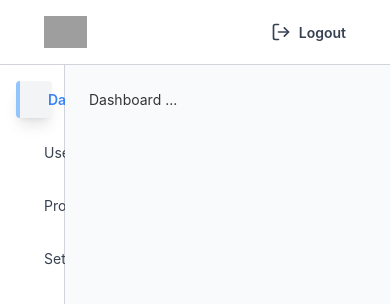
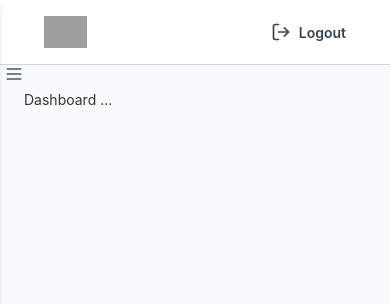
Before and after one commit to HamzaAliKundi/portal, a React (Vite) app: page /dashboard in a window 390 px wide. Shown: the top 304 px of the page. Built offline with nearby package versions, Linux system fonts and the light colour scheme; sample sign-in values are in the browser's storage; grey boxes are pictures that could not be loaded.

Commit message:
make side navigation responsive

```diff
--- a/src/pages/layout.tsx
+++ b/src/pages/layout.tsx
@@ -1,6 +1,8 @@
+import { useState } from "react";
 import { NavLink, Outlet } from "react-router-dom";
 import { Home, User, Users, Settings } from "lucide-react";
 import Navbar from './navbar';
+import { Menu, X } from "lucide-react";
 
 const links = [
   { name: "Dashboard", path: "/dashboard", icon: Home },
@@ -10,13 +12,21 @@ const links = [
 ];
 
 const Layout = () => {
+  const [isSidebarOpen, setIsSidebarOpen] = useState(false);
+
+  const toggleSidebar = () => setIsSidebarOpen(!isSidebarOpen);
+
+
   return (
     <div className="flex h-screen flex-col">
       <Navbar />
 
       <div className="flex flex-1">
-        <aside className="w-1/6 bg-white border-r border-gray-300 shadow-md">
-          <nav className="p-4">
+        <aside
+          className={`fixed inset-y-0 left-0 z-20 w-[300px] bg-white border-r border-gray-300 shadow-md transform ${isSidebarOpen ? "translate-x-0" : "-translate-x-full"
+            } transition-transform duration-300 md:translate-x-0 md:relative`}
+        >
+          <nav className="px-4 pt-9 md:pt-2 lg:pt-4">
             <ul className="space-y-4">
               {links.map((link) => (
                 <li key={link.path}>
@@ -24,24 +34,38 @@ const Layout = () => {
                     to={link.path}
                     className={({ isActive }) =>
                       `flex items-center px-4 py-2 rounded transition-all ${isActive
-                        ? "bg-gray-100 border-l-4 border-blue-300 shadow-lg text-blue-500 font-semibold"
-                        : "text-gray-700 hover:bg-gray-200"
+                        ? "!bg-gray-100 !border-l-4 !border-blue-300 !shadow-lg !text-blue-500 !no-underline !font-semibold"
+                        : "!text-gray-700 !hover:bg-gray-200 !no-underline"
                       }`
                     }
                   >
-                    <link.icon
-                      className={`mr-3 h-5 w-5 ${"text-gray-500"
-                        }`}
-                    />
+                    <link.icon className="!mr-3 !no-underline !h-5 !w-5 !text-gray-500" />
                     {link.name}
                   </NavLink>
                 </li>
               ))}
             </ul>
           </nav>
+          <button
+            onClick={toggleSidebar}
+            className="absolute top-4 right-4 text-gray-600 md:hidden"
+          >
+            <X className="h-5 w-5" />
+          </button>
         </aside>
 
-        <main className="flex-1 p-6 bg-gray-50">
+        <main
+          className={`flex-1 p-6 bg-gray-50 ${isSidebarOpen
+            ? "opacity-50 pointer-events-none md:opacity-100 md:pointer-events-auto"
+            : ""
+            }`}
+        >
+          <button
+            onClick={toggleSidebar}
+            className="absolute top-16 left-1 z-30 text-gray-600 md:hidden"
+          >
+            <Menu className="h-5 w-5" />
+          </button>
           <Outlet />
         </main>
       </div>
--- a/src/pages/users/index.tsx
+++ b/src/pages/users/index.tsx
@@ -8,6 +8,7 @@ import LoadingTableSkeleton from '../../common/tableSkelteon';
 import SearchTableButton from '../../common/searchTableButton';
 import { toast } from 'react-hot-toast';
 import "rsuite/dist/rsuite.css";
+import Button from '../../common/button';
 
 const Users = () => {
     const [page, setPage] = useState<number>(1);
@@ -61,12 +62,13 @@ const Users = () => {
     return (
         <>
             <p className='text-[25px] font-semibold mb-6'>Users</p>
-            <div className="pb-6">
+            <div className="pb-6 w-full flex flex-wrap gap-3 justify-between">
                 <SearchTableButton
                     placeholder="Type to search..."
                     onChange={handleInputChange}
                     className="w-full max-w-md"
                 />
+                <Button type='button' className='px-6'>+ Add</Button>
             </div>
             {isLoading ? (
                 <LoadingTableSkeleton rowCount={7} columnCount={6} />
```
